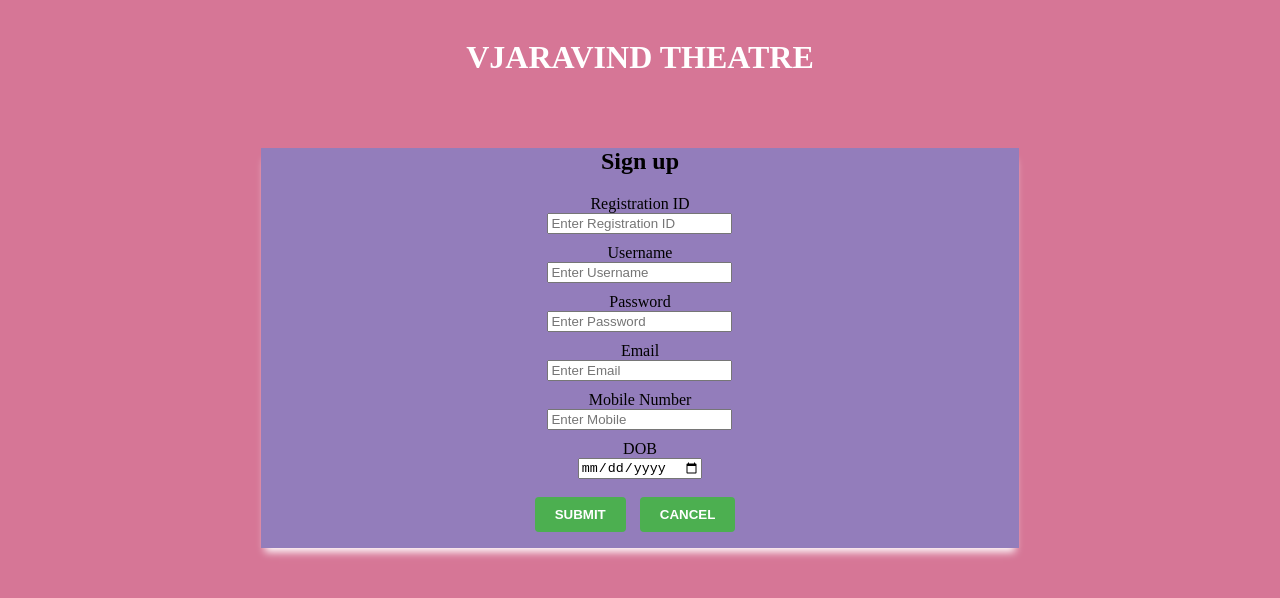
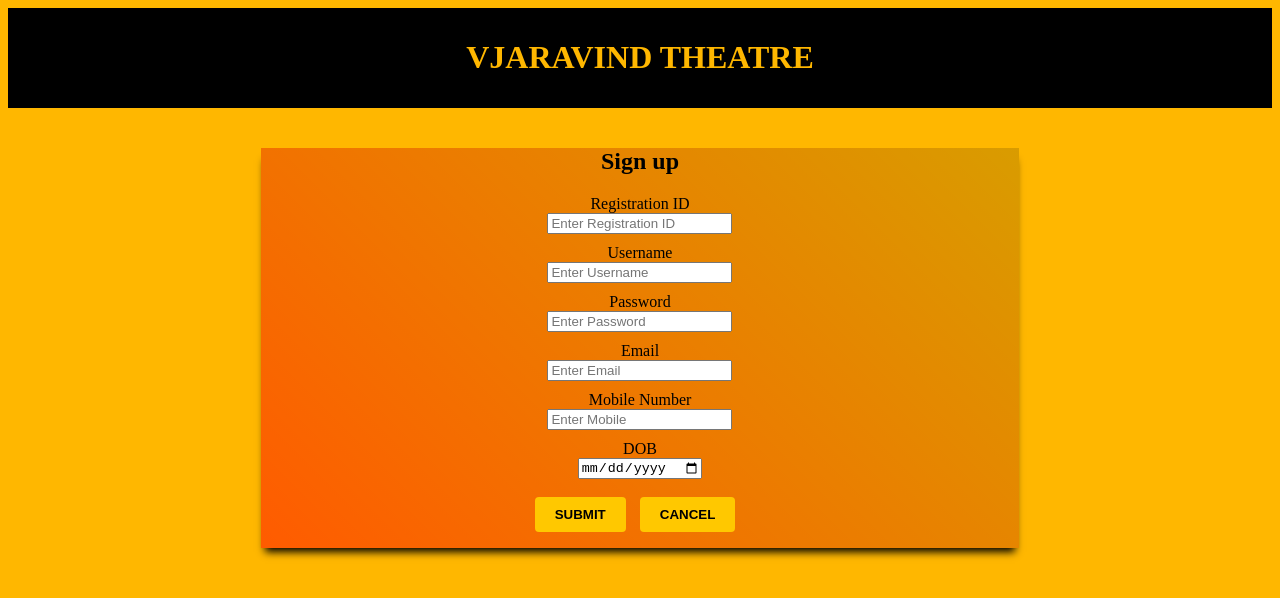
Before and after one commit to aravind2912/8---HTML-and-CSS, a plain HTML site: page Seat_Booking/index.html in a window 1280 px wide. Drawn offline with Linux system fonts and the light colour scheme.

Commit message:
Update index.css

```diff
--- a/Seat_Booking/index.css
+++ b/Seat_Booking/index.css
@@ -1,14 +1,11 @@
-body{
-  /* background-image: url("assets/images/movie.jpg"); */
-  background-color: rgb(214, 118, 150);
-}
-
-
 header {
-  /* background-color: #333; */
-  color: #fff;
+  background-color: #000000;
+  color: rgb(255, 183, 0);
   text-align: center;
   padding: 10px;
+}
+body{
+  background-color: rgb(255, 183, 0);
 }
 
 form label {
@@ -17,8 +14,8 @@ form label {
   }
 .form{
     /* box-shadow: rgba(49, 49, 192, 0.2) 0px 7px 29px 0px; */
-    background: #937dbb;
-  box-shadow: 0 8px 8px -4px white;
+    background:linear-gradient(45deg,rgba(255, 0, 0, 0.5),rgba(0, 0, 0, 0.15)) ;
+  box-shadow: 0 8px 8px -4px rgb(0, 0, 0);
     text-align:center;
     /* top: 80px; */
     position: relative;
@@ -39,8 +36,9 @@ ul li {
 }
 form button[type="submit"],
 form button[type="reset"] {
-  background-color: #4CAF50;
-  color: #fff;
+  background-color:rgb(255, 200, 0);
+  color: #000000;
+  border: 20px solid rgb(0, 0, 0);
   padding: 10px 20px;
   border: none;
   border-radius: 4px;
@@ -49,13 +47,9 @@ form button[type="reset"] {
 }
 form button[type="submit"]:hover,
 form button[type="reset"]:hover {
-  background-color: #3e8e41;
+  background-color: #ffffff;
 }
 button a{
   text-decoration: none;
-  color: #fff;
+  color: #000000;
 }
-/* .register form button[type="submit"]:hover,
-.register form button[type="reset"]:hover {
-  background-color: #3e8e41;
-} */
```
